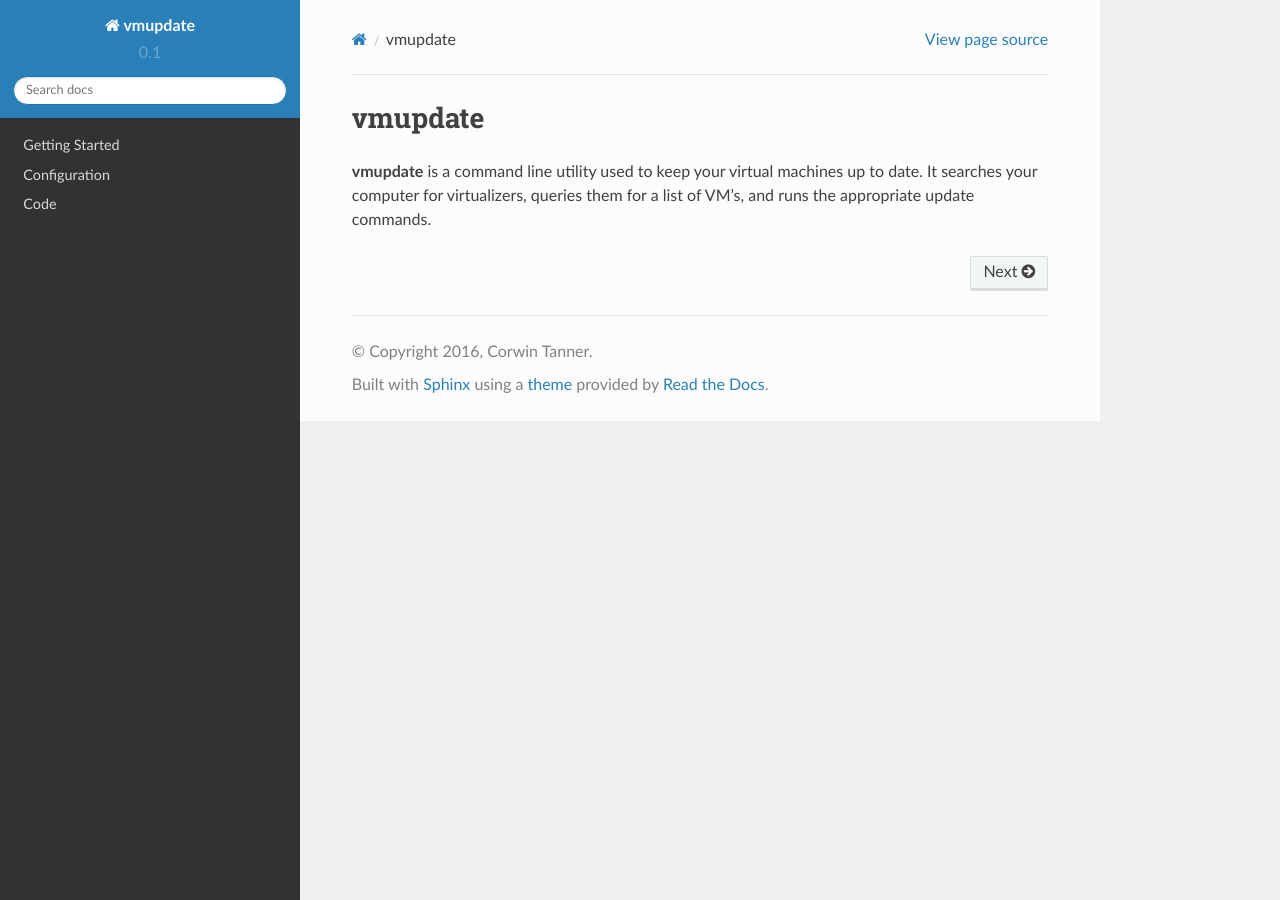
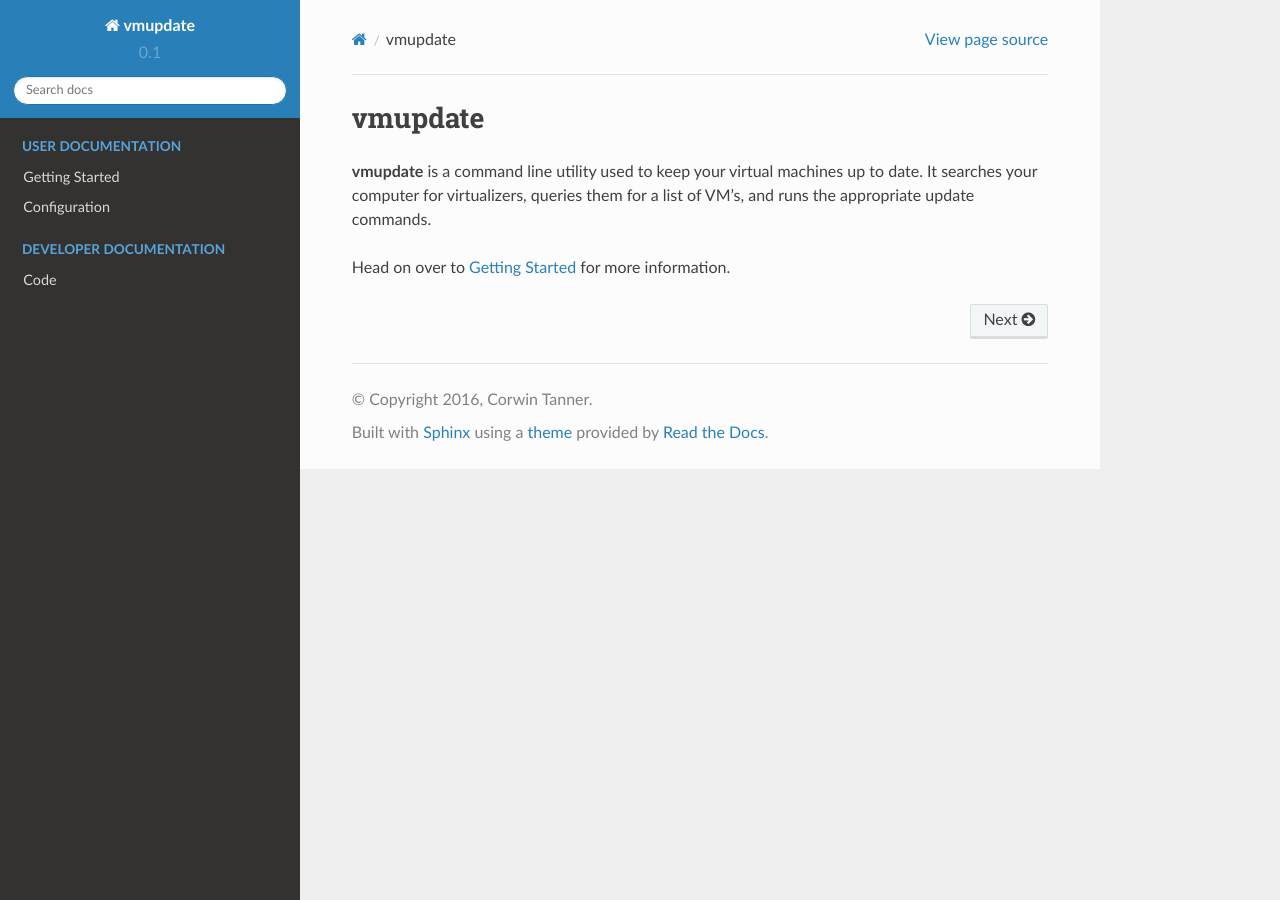
Before and after one commit to CorwinTanner/vmupdate, a Sphinx documentation site: the page built from docs/index.rst, in a window 1280 px wide. Built offline with Sphinx 7.4.7 and the Read the Docs theme 2.0.0, drawn with Linux system fonts in a browser that asks for light colours.

Commit message:
updated docs

```diff
--- a/docs/code.rst
+++ b/docs/code.rst
@@ -29,9 +29,9 @@ vmupdate.config
     :undoc-members:
     :show-inheritance:
 
-================
+==================
 vmupdate.constants
-================
+==================
 
 .. automodule:: vmupdate.constants
     :members:
--- a/docs/index.rst
+++ b/docs/index.rst
@@ -5,9 +5,17 @@ vmupdate
 **vmupdate** is a command line utility used to keep your virtual machines up to date. It searches your computer for
 virtualizers, queries them for a list of VM's, and runs the appropriate update commands.
 
+Head on over to :doc:`gettingstarted` for more information.
+
 .. toctree::
+   :caption: User Documentation
    :hidden:
 
    gettingstarted
    configuration
+
+.. toctree::
+   :caption: Developer Documentation
+   :hidden:
+
    code
```
